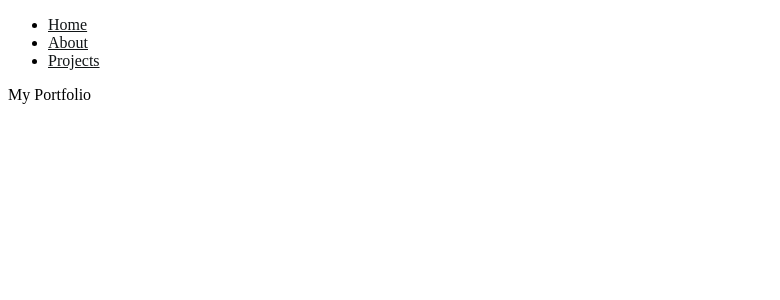
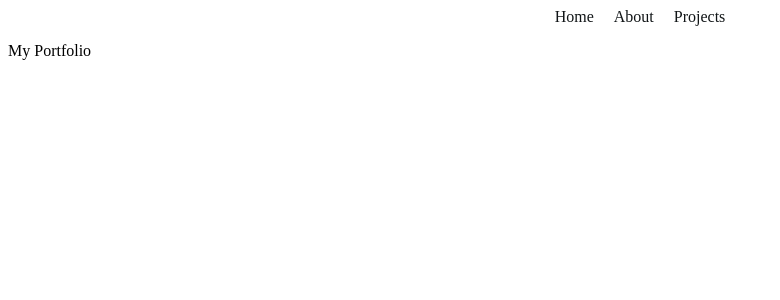
Before and after one commit to NancyBankson/Portfolio, a React (Vite) app: page / in a window 1280 px wide. Shown: the top 300 px of the page, without its empty margins (0-780 px from the left). Built offline with nearby package versions, Linux system fonts and the light colour scheme.

Commit message:
Added some styling

```diff
--- a/src/App.css
+++ b/src/App.css
@@ -0,0 +1,19 @@
+#nav-container {
+  display: flex;
+  justify-content: center;
+}
+
+a {
+  font-weight: 500;
+  color: #646cff;
+  text-decoration: inherit;
+}
+
+ul {
+  list-style: none;
+  text-decoration: none;
+  display: flex;
+  padding: 0;
+  margin: 0;
+  gap: 20px;
+}
```
